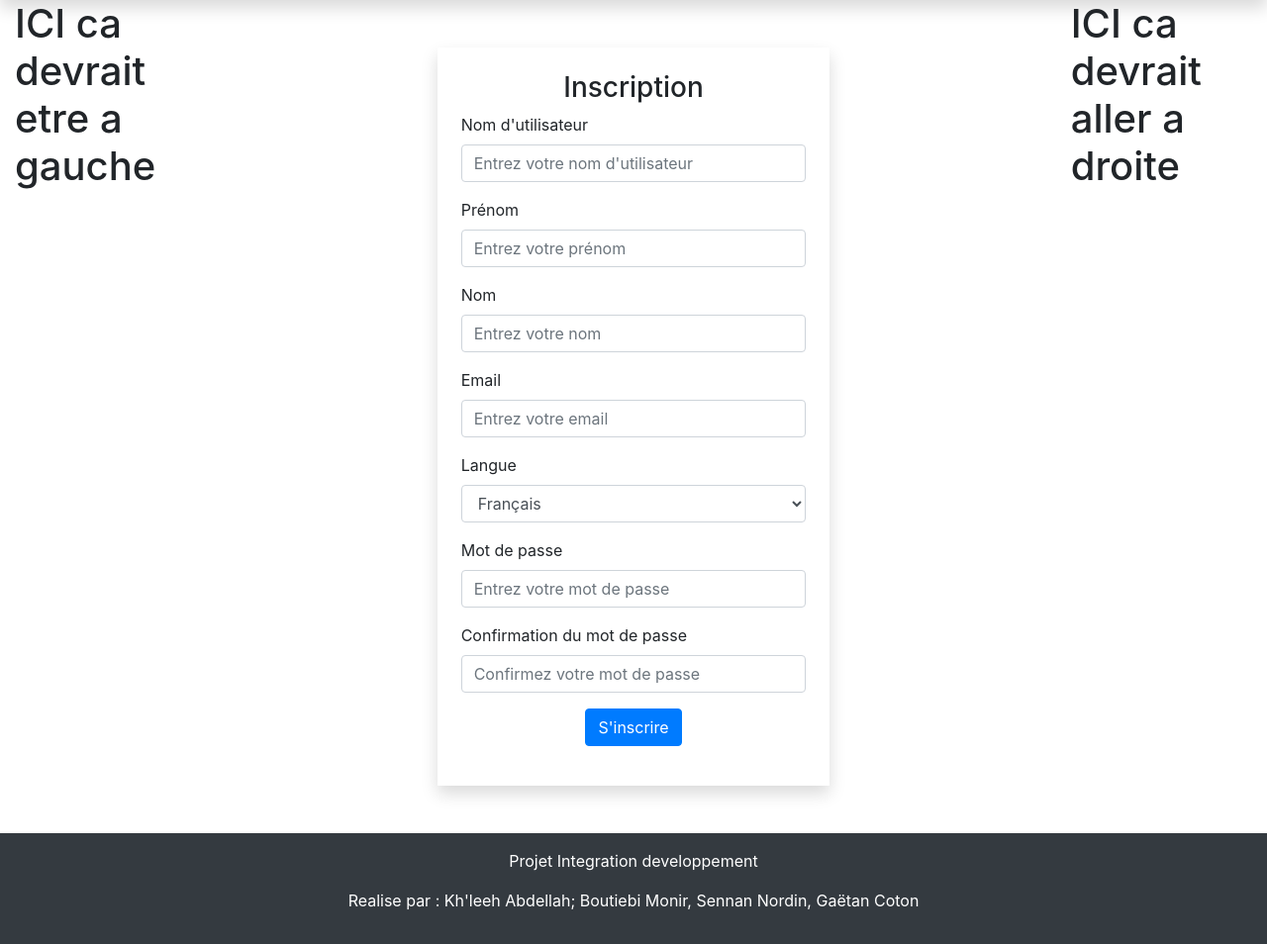
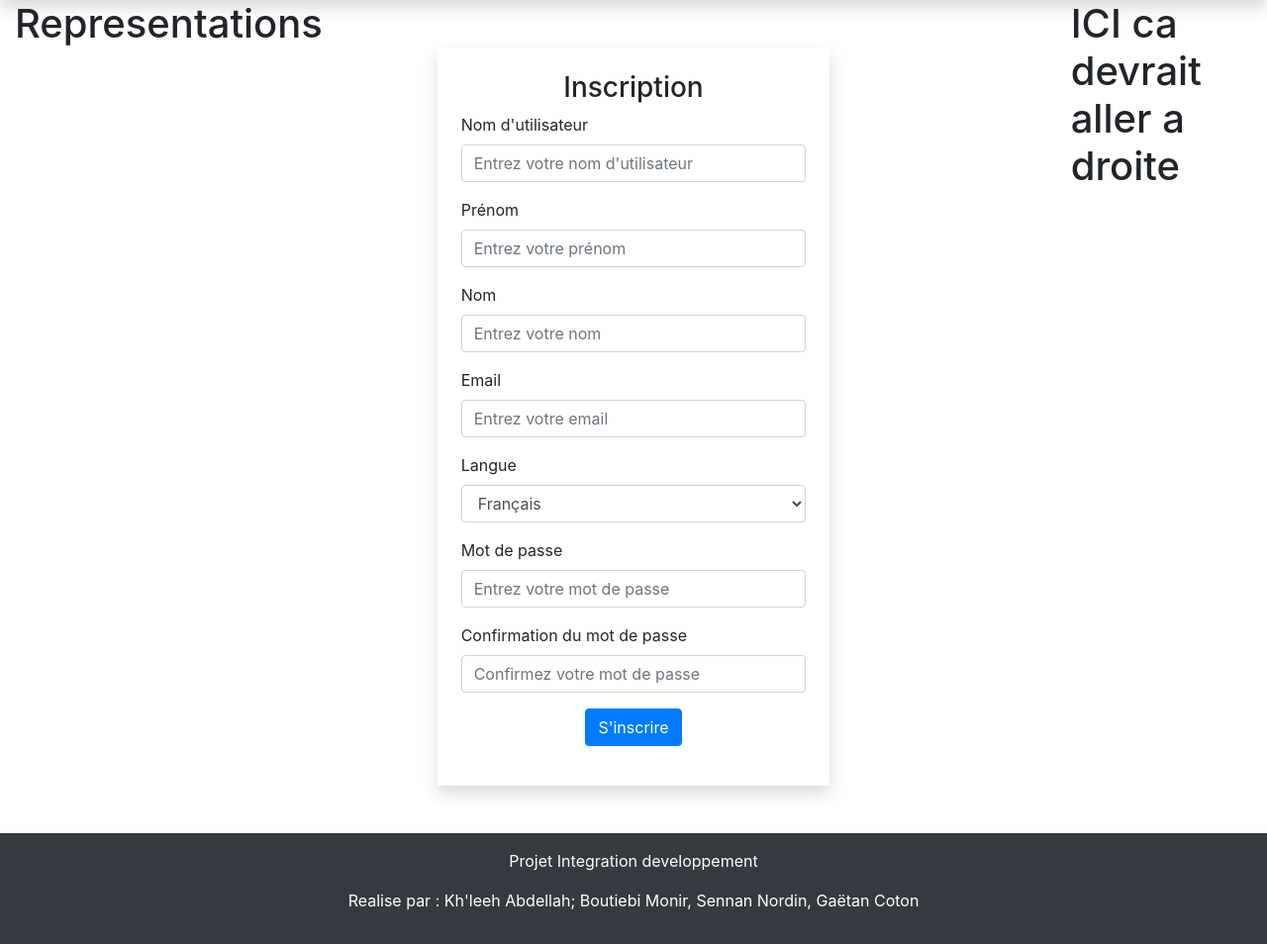
Before and after one commit to abdellahkh/labo-PID, a Django app: page /members/register_user in a window 1280 px wide. Shown: the part 74-1028 px from the top of the page at 99% size. Run offline with Django 4.2, Linux system fonts and the light colour scheme.

Commit message:
ajout sidebar gauche

```diff
--- a/reservation/templates/base.html
+++ b/reservation/templates/base.html
@@ -9,6 +9,12 @@
   <link rel="stylesheet" href="https://cdn.jsdelivr.net/npm/bootstrap@4.4.1/dist/css/bootstrap.min.css" integrity="sha384-Vkoo8x4CGsO3+Hhxv8T/Q5PaXtkKtu6ug5TOeNV6gBiFeWPGFN9MuhOf23Q9Ifjh" crossorigin="anonymous">
 
   <title>{% block title %} {% endblock%}</title>
+  <style>
+    .main-content {
+      display: flex;
+      justify-content: center;
+    }
+  </style>
 </head>
 <body>
 {% include 'navbar.html' %}
@@ -28,25 +34,52 @@
 </div>
 <div class="container-fluid">
   <div class="row">
-          <div class="col">
-            <h1>ICI ca devrait etre a gauche</h1>
+    <div class="col-md-2 sidebar-left">
+      <!-- Contenu de la sidebar gauche -->
+      <h1>Representations</h1>
+      {% for representation in representations  %}
+
+      <div class="col-12 ml-1 p-1">
+        <div class="card">
+          <div class="card-body">
+            <h5 class="card-title"> {{representation.show_id.title}}</h5>
+            <p class="card-text">{{representation.location_id.locality_id}}</p>
+            <p class="card-text">{{representation.location_id.designation}}</p>
+            <p class="card-text">{{representation.when}}</p>
+            <div class="card-text">
+              <div class="container">
+                <div class="row">
+                  <a href="#" class="col btn btn-primary">Consultez</a>
+                  <p class="col">{{representation.show_id.price}}eur</p>
                 </div>
 
-          <div class="col-8">
+              </div>
+
+            </div>
+
+          </div>
+        </div>
+      </div>
+
+      {% endfor %}
+    </div>
+
+    <div class="col-md-8 main-content">
+      <!-- Contenu principal de la page -->
       {% block content %}
 
       {% endblock %}
     </div>
-          <div class="col">
+    <div class="col-md-2 sidebar-right">
+      <!-- Contenu de la sidebar droite -->
       <h1>ICI ca devrait aller a droite</h1>
     </div>
   </div>
 </div>
 
-    <footer class="bg-dark p-3 ">
+<footer class="bg-dark p-3">
   <p class="text-center text-white"> Projet Integration developpement</p>
   <p class="text-center text-white"> Realise par : Kh'leeh Abdellah; Boutiebi Monir, Sennan Nordin, Gaëtan Coton</p>
-
 </footer>
 
 <!-- Optional JavaScript -->
--- a/reservation/urls.py
+++ b/reservation/urls.py
@@ -5,6 +5,7 @@ from .views import *
 from . import views
 urlpatterns = [
     path('',home, name="home"),
+    path('',allRepresentations),
     path('addshow',addshow, name="addshow"),
     path('all_shows', allShows , name="allShows"),
     path('show/<int:show_id>', displayShow , name="show_detail" ),
```
Also changed, not shown: reservation/views.py (+6 -1 lines). Lines whose indentation alone changed are shown as unchanged.
